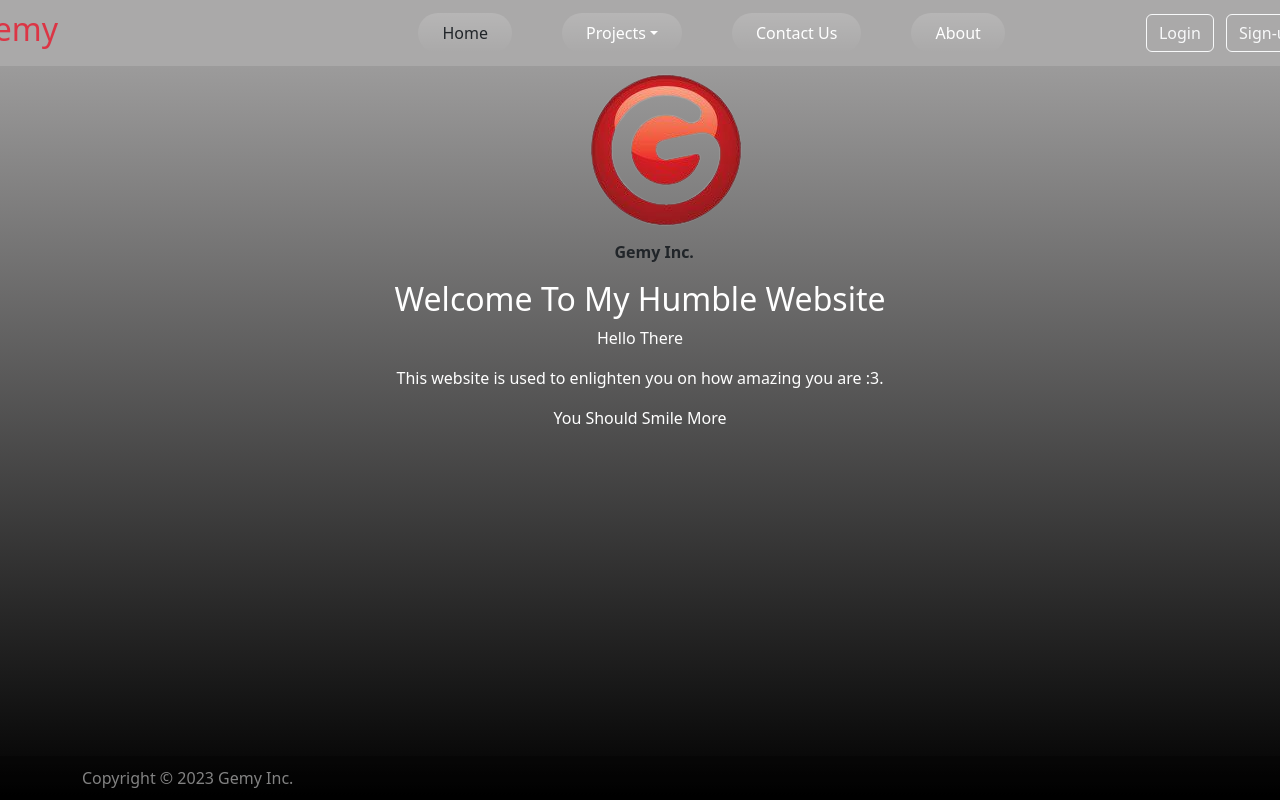
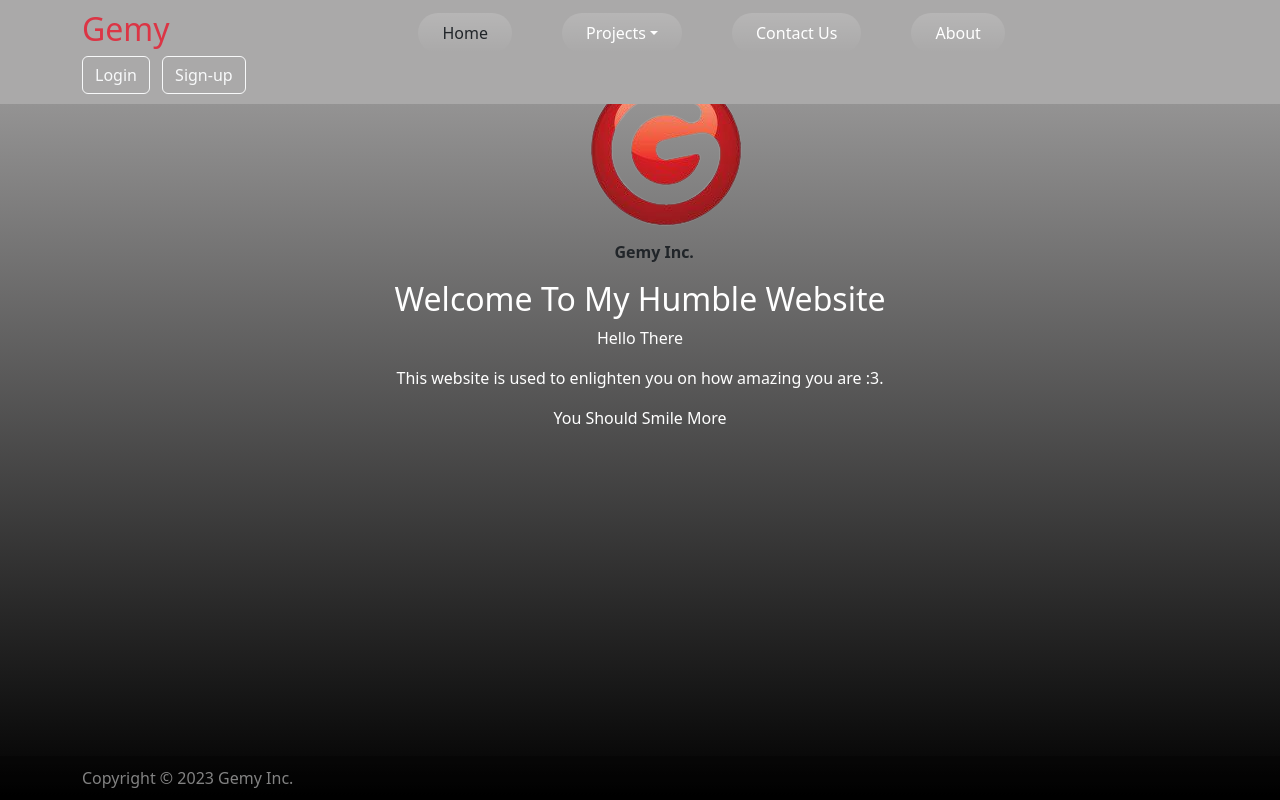
Before and after one commit to AhmedGamal007/ITI-JS-Tasks, a plain HTML site: page Home.html in a window 1280 px wide. Drawn offline with nearby package versions, Linux system fonts and the light colour scheme.

Commit message:
ver 1.1.1

```diff
--- a/Home.html
+++ b/Home.html
@@ -12,9 +12,9 @@
     <header class="fixed-header">
         <div class="container">
           <div class="d-flex flex-wrap align-items-center justify-content-center justify-content-lg-start">
-            <h2 style="margin-left: -10%;" class="text-danger">Gemy</h2>
+            <h2 class="text-danger">Gemy</h2>
 
-            <a href="/" class="d-flex align-items-center mb-2 mb-lg-0 text-white text-decoration-none" style="margin-left: 28%;">
+            <a href="/" class="d-flex align-items-center mb-2 mb-lg-0 text-white text-decoration-none" style="margin-left: 18%;">
               <svg class="bi me-2" width="40" height="32" role="img" aria-label="Bootstrap"><use xlink:href="#bootstrap"></use></svg>
             </a>
 
@@ -38,7 +38,7 @@
             </ul>
 
 
-            <div class="text-end" style="margin-right: -10%;">
+            <div class="text-end">
               <button type="button" class="btn btn-outline-light me-2">Login</button>
               <a href="resources/index.html">
               <button type="button" class="btn btn-outline-light me--5">Sign-up</button>
```
Also changed, not shown: resources/About.html (+3 -3 lines), resources/ContactUs.html (+3 -3 lines), resources/Drag.html (+3 -3 lines), resources/Javascript.html (+3 -3 lines), resources/Projects.html (+3 -3 lines).
